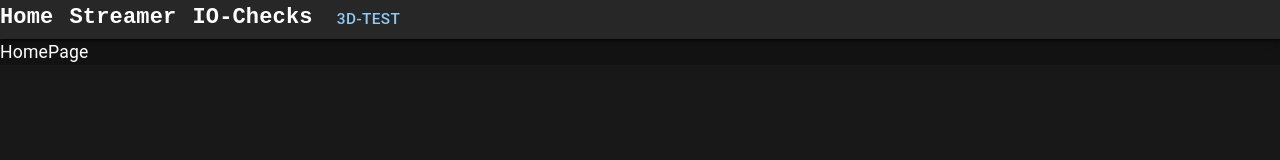
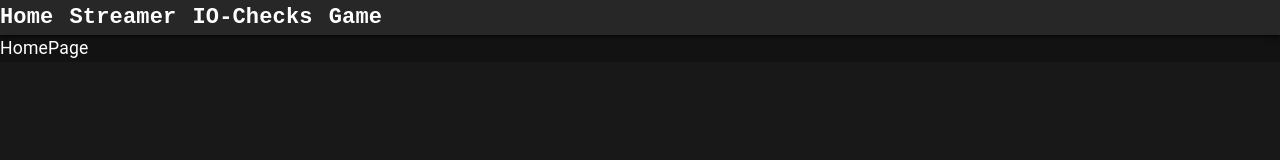
Before and after one commit to Elor170/HMI-Demo, a React (Vite) app in the folder packages/hmi-frontend/: page / in a window 1280 px wide. Shown: the top 160 px of the page. Built offline with nearby package versions, Linux system fonts and the light colour scheme; no server answers.

Commit message:
Integrated the 3d-game to the website with iframe
Why didn't we do it beforehand?

```diff
--- a/packages/hmi-frontend/src/Components/TopAppBar/TopAppBar.tsx
+++ b/packages/hmi-frontend/src/Components/TopAppBar/TopAppBar.tsx
@@ -11,14 +11,8 @@ export default function TopAppBar() {
       <AppBar position="static" sx={{ display: "flex", flexDirection: "row" }}>
         <MenuButton nav="/">Home</MenuButton>
         <MenuButton nav="/streamer">Streamer</MenuButton>
-        {/* <MenuButton nav="/waterfall">Waterfall</MenuButton> */}
-        {/* <MenuButton nav="/map">Map</MenuButton> */}
         <MenuButton nav="/io-checks">IO-Checks</MenuButton>
-        {/* <MenuButton hrefVal={GAME_SERVER}>3D-Test</MenuButton> */}
-
-        <a href={GAME_SERVER}>
-        <Button>3D-Test</Button>
-        </a>
+        <MenuButton nav="/game">Game</MenuButton>
       </AppBar>
     </Box>
   );
--- a/packages/hmi-frontend/src/Helper/Router/Router.tsx
+++ b/packages/hmi-frontend/src/Helper/Router/Router.tsx
@@ -4,6 +4,7 @@ import Waterfall from "@/Pages/WaterfallPage/WaterfallPage";
 import MapPage from "@/Pages/MapPage/MapPage";
 import StreamingPage from "@/Pages/StreamingPage/StreamingPage";
 import IOChecks from "@/Pages/IOChecks/IOChecks";
+import GamePage from "@/Pages/GamePage/GamePage";
 
 const router = createBrowserRouter([
   {
@@ -26,6 +27,10 @@ const router = createBrowserRouter([
     path: "/io-checks",
     element: <IOChecks />,
   },
+  {
+    path: "/game",
+    element: <GamePage />,
+  },
 ]);
 
 export default router;
--- /dev/null
+++ b/packages/hmi-frontend/src/Pages/GamePage/GamePage.module.scss
@@ -0,0 +1,7 @@
+.gamePageContainer {
+  display: block;
+  background: #000;
+  border: none;
+  height: 100vh;
+  width: 100vw;
+}
--- /dev/null
+++ b/packages/hmi-frontend/src/Pages/GamePage/GamePage.tsx
@@ -0,0 +1,6 @@
+import { GAME_SERVER } from "@/Helper/consts";
+import styles from "./GamePage.module.scss";
+
+export default function GamePage() {
+  return <iframe className={styles.gamePageContainer} src={GAME_SERVER} />;
+}
```
Also changed, not shown: 1 other file (tests, documents, lock files or other folders).
